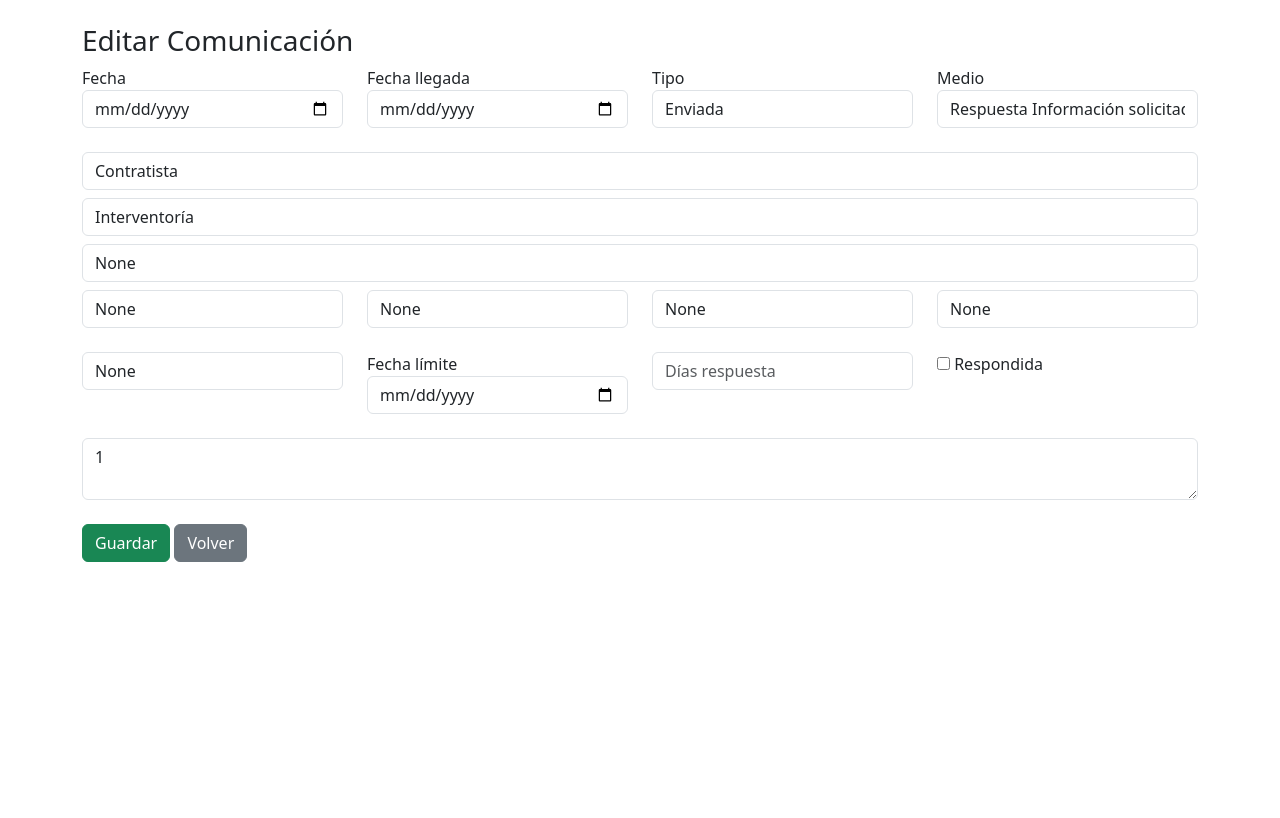
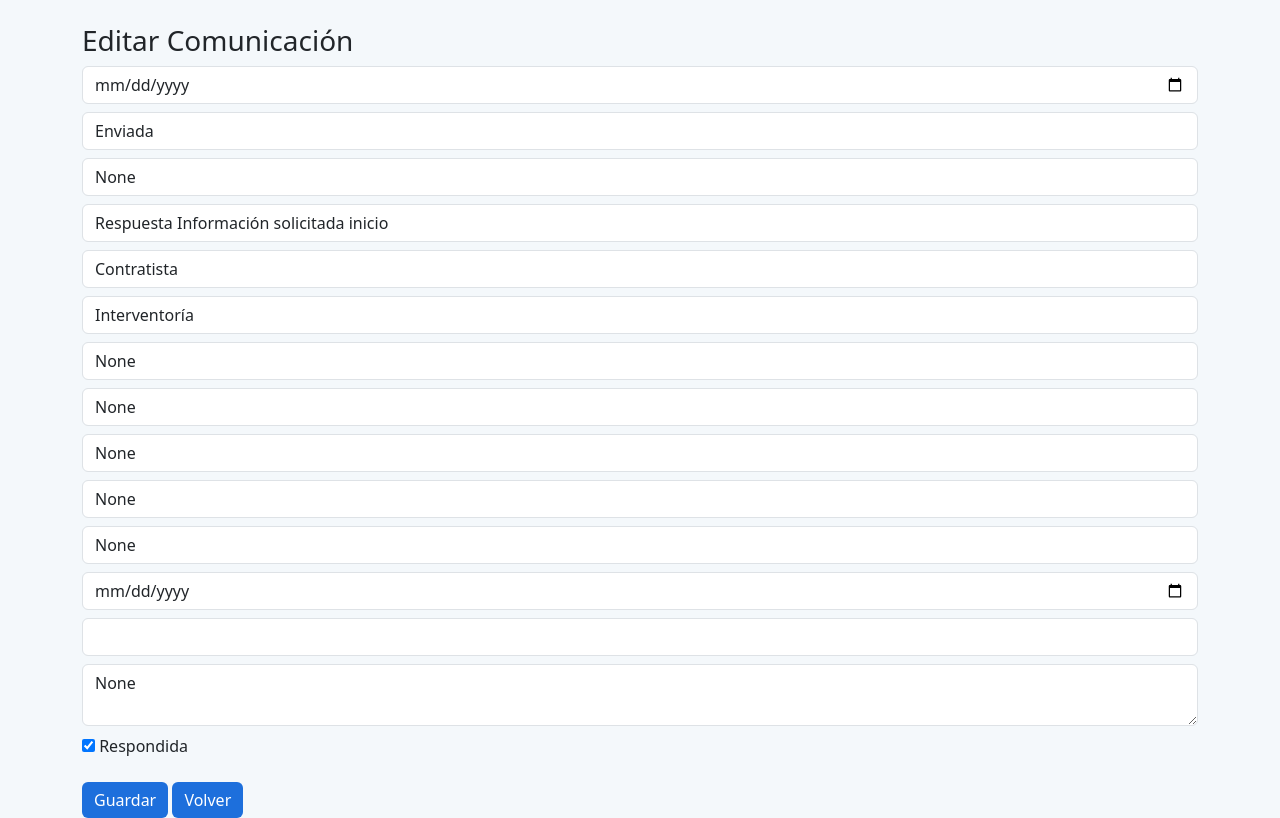
Before and after one commit to jhonbuelvas-hub/comunicaciones_web, a Flask app: page /editar/1 in a window 1280 px wide. Before the commit the page ends 562 px from the top, so only its background shows below. Run offline with Flask 3, Linux system fonts and the light colour scheme; a user stored in the database is signed in; data comes from the database, SQL or seed files in the repository.

Commit message:
Update form.html

```diff
--- a/templates/form.html
+++ b/templates/form.html
@@ -1,8 +1,14 @@
 <!DOCTYPE html>
 <html>
 <head>
-<title>{{accion}} Comunicación</title>
+<title>{{accion}}</title>
 <link href="https://cdn.jsdelivr.net/npm/bootstrap@5.3.0/dist/css/bootstrap.min.css" rel="stylesheet">
+
+<style>
+body { background:#f4f8fb; }
+.btn-primary { background:#1d6fdc; border:none; }
+</style>
+
 </head>
 
 <body>
@@ -13,93 +19,38 @@
 
 <form method="post">
 
-<div class="row">
+<input type="date" name="fecha_llegada" class="form-control mb-2" value="{{c[1] if c else ''}}">
 
-<div class="col-md-3">
-<label>Fecha</label>
-<input type="date" name="fecha" class="form-control" value="{{c[1] if c else ''}}">
-</div>
-
-<div class="col-md-3">
-<label>Fecha llegada</label>
-<input type="date" name="fecha_llegada" class="form-control" value="{{c[2] if c else ''}}">
-</div>
-
-<div class="col-md-3">
-<label>Tipo</label>
-<select name="tipo" class="form-control">
+<select name="tipo" class="form-control mb-2">
 <option>Enviada</option>
 <option>Recibida</option>
 </select>
-</div>
 
-<div class="col-md-3">
-<label>Medio</label>
-<input type="text" name="medio" class="form-control" value="{{c[4] if c else ''}}">
-</div>
+<input type="text" name="medio" class="form-control mb-2" placeholder="Medio" value="{{c[3] if c else ''}}">
+<input type="text" name="asunto" class="form-control mb-2" value="{{c[4] if c else ''}}">
+<input type="text" name="emisor" class="form-control mb-2" value="{{c[5] if c else ''}}">
+<input type="text" name="receptor" class="form-control mb-2" value="{{c[6] if c else ''}}">
 
-</div>
+<input type="text" name="radicado_interno" class="form-control mb-2" value="{{c[7] if c else ''}}">
+<input type="text" name="radicado_externo" class="form-control mb-2" value="{{c[8] if c else ''}}">
+<input type="text" name="especialidad" class="form-control mb-2" value="{{c[9] if c else ''}}">
+<input type="text" name="responsable" class="form-control mb-2" value="{{c[10] if c else ''}}">
 
-<br>
+<input type="text" name="prioridad" class="form-control mb-2" value="{{c[11] if c else ''}}">
+<input type="date" name="fecha_limite" class="form-control mb-2" value="{{c[12] if c else ''}}">
+<input type="number" name="dias_respuesta" class="form-control mb-2" value="{{c[13] if c else ''}}">
 
-<input type="text" name="asunto" class="form-control mb-2" placeholder="Asunto" value="{{c[5] if c else ''}}">
-<input type="text" name="emisor" class="form-control mb-2" placeholder="Emisor" value="{{c[6] if c else ''}}">
-<input type="text" name="receptor" class="form-control mb-2" placeholder="Receptor" value="{{c[7] if c else ''}}">
+<textarea name="observaciones" class="form-control mb-2">{{c[14] if c else ''}}</textarea>
 
-<div class="row">
-
-<div class="col-md-3">
-<input type="text" name="radicado_interno" class="form-control" placeholder="Radicado interno" value="{{c[8] if c else ''}}">
-</div>
-
-<div class="col-md-3">
-<input type="text" name="radicado_externo" class="form-control" placeholder="Radicado externo" value="{{c[9] if c else ''}}">
-</div>
-
-<div class="col-md-3">
-<input type="text" name="especialidad" class="form-control" placeholder="Especialidad" value="{{c[10] if c else ''}}">
-</div>
-
-<div class="col-md-3">
-<input type="text" name="responsable" class="form-control" placeholder="Responsable" value="{{c[11] if c else ''}}">
-</div>
-
-</div>
-
-<br>
-
-<div class="row">
-
-<div class="col-md-3">
-<input type="text" name="prioridad" class="form-control" placeholder="Prioridad" value="{{c[12] if c else ''}}">
-</div>
-
-<div class="col-md-3">
-<label>Fecha límite</label>
-<input type="date" name="fecha_limite" class="form-control" value="{{c[13] if c else ''}}">
-</div>
-
-<div class="col-md-3">
-<input type="number" name="dias_respuesta" class="form-control" placeholder="Días respuesta" value="{{c[14] if c else ''}}">
-</div>
-
-<div class="col-md-3">
 <label>
-<input type="checkbox" name="respondida" value="1" {% if c and c[16]==1 %}checked{% endif %}>
+<input type="checkbox" name="respondida" value="1" {% if c and c[15]==1 %}checked{% endif %}>
 Respondida
 </label>
-</div>
 
-</div>
+<br><br>
 
-<br>
-
-<textarea name="observaciones" class="form-control" placeholder="Observaciones">{{c[15] if c else ''}}</textarea>
-
-<br>
-
-<button class="btn btn-success">Guardar</button>
-<a href="/" class="btn btn-secondary">Volver</a>
+<button class="btn btn-primary">Guardar</button>
+<a href="/" class="btn btn-primary">Volver</a>
 
 </form>
 
```
